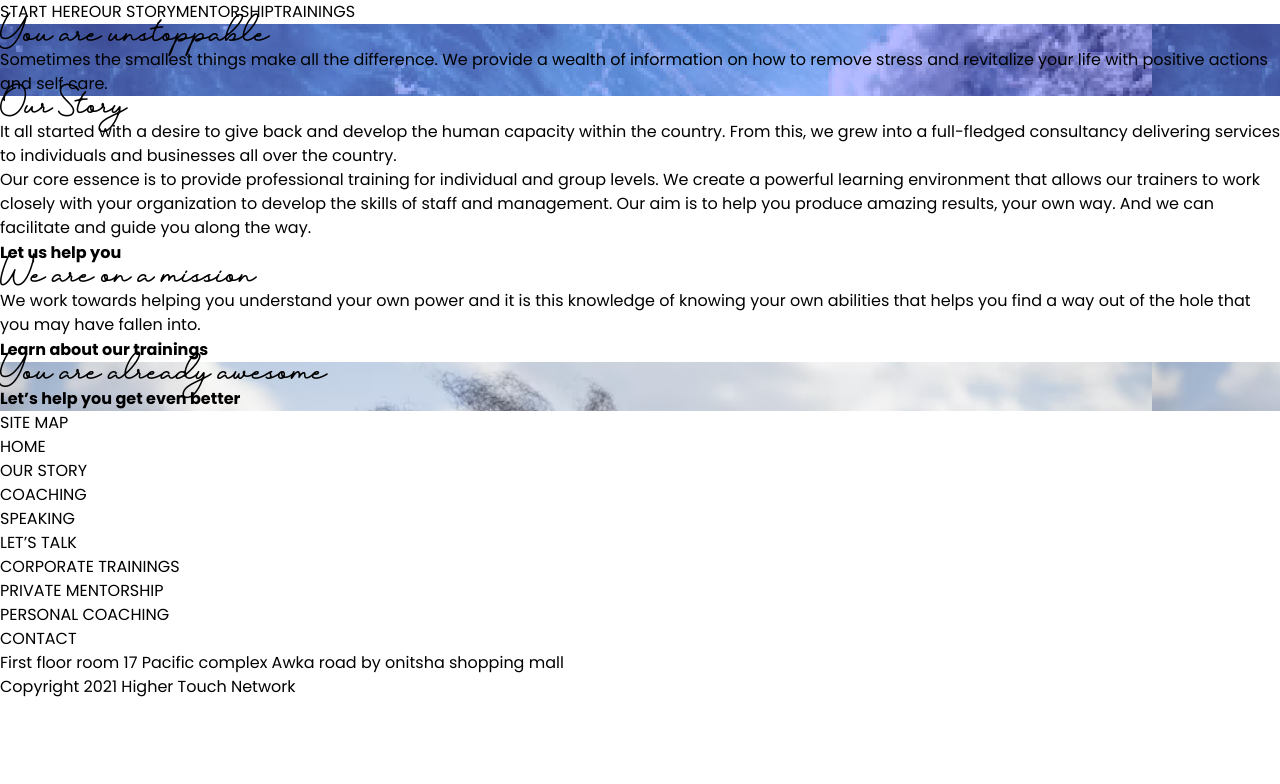
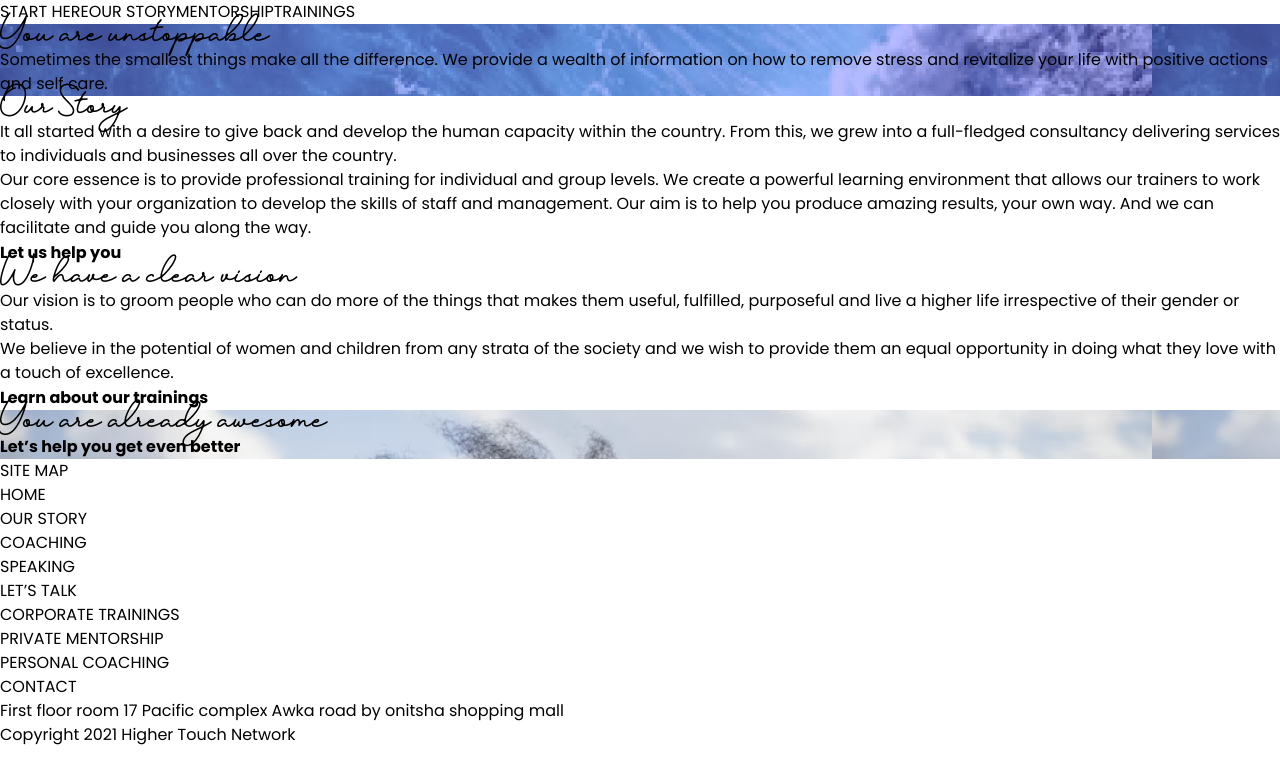
Before and after one commit to Tochi-Nwachukwu/HTN, a React (Vite) app: page /our-story in a window 1280 px wide. Shown: the top 784 px of the page. Built offline with nearby package versions, Linux system fonts and the light colour scheme; the HTML template or start-up script is replaced by a standard one.

Commit message:
Added in the vision statement

```diff
--- a/src/Pages/OurStory.jsx
+++ b/src/Pages/OurStory.jsx
@@ -30,9 +30,9 @@ function OurStory() {
 
     {
       section: "section-two",
-      title: "We are on a mission",
+      title: "We have a clear vision",
       content:
-        "We work towards helping you understand your own power and it is this knowledge of knowing your own abilities that helps you find a way out of the hole that you may have fallen into.",
+        "Our vision is to groom people who can do more of the things that makes them useful, fulfilled, purposeful and live a higher life irrespective of their gender or status./n We believe in the potential of women and children from any strata of the society and we wish to provide them an equal opportunity in doing what they love with a touch of excellence.",
       buttonText: "Learn about our trainings",
       image: section2Image,
     },
--- a/src/Pages/PrivateMentorship.jsx
+++ b/src/Pages/PrivateMentorship.jsx
@@ -33,7 +33,7 @@ function PrivateMentorship() {
       section: "section-two",
       title: "We are on a mission",
       content:
-        "Our private mentorship packages run for 3 months, during this period of time, you would have 12 contacts with our lead coaches, during with they would discuss your issues under closed doors, and help you figure your way out of the mess./n To sign up kindly fill the form below. /n  Please provide your correct contact details. once this is done, you would be contacted by our lead coach to discuss further steps.",
+        " Our private mentorship packages are for serious individuals who wish to get answers to some of the most difficult questions in their life. For a period of 3 months, you would have 12 contacts with our head coach. You will receive specialized attention to discuss topics/issues that are important to you. This can be anything; from relationships, addiction, career related issues, financial issues etc./n To sign up kindly fill the form below. /n  Please provide your correct contact details. once this is done, you would be contacted by our lead coach to discuss further steps.",
       buttonText: "Learn about our trainings",
       image: section2Image,
     },
--- a/src/components/DoubleSection.jsx
+++ b/src/components/DoubleSection.jsx
@@ -9,7 +9,7 @@ function DoubleSection({
   image,
   switchSide,
   showAdditions,
-  additionalContent
+  additionalContent,
 }) {
   return (
     <div className="mb-8">
@@ -36,14 +36,12 @@ function DoubleSection({
                   How does it run?
                 </p>
                 <p className="text-bold my-4">
-                  {additionalContent.split('/n')[0]}
+                  {additionalContent.split("/n")[0]}
                 </p>
                 <p className="text-bold my-4">
-                {additionalContent.split('/n')[1]}
+                  {additionalContent.split("/n")[1]}
                 </p>
-                <p className="font-bold">
-                {additionalContent.split('/n')[2]}
-                </p>
+                <p className="font-bold">{additionalContent.split("/n")[2]}</p>
               </div>
             )}
           </div>
@@ -65,7 +63,10 @@ function DoubleSection({
               {title}
             </h1>
             <p className="text-normal sm:w-3/4 w-full sm:my-6 my-2 text-left ">
-              {content}
+              {content.split("/n")[0]}
+            </p>
+            <p className="text-normal sm:w-3/4 w-full sm:my-4 my-4 text-left ">
+              {content.split("/n")[1]}
             </p>
 
             <Button link="/corporate-trainings" text={buttonText} />
```
